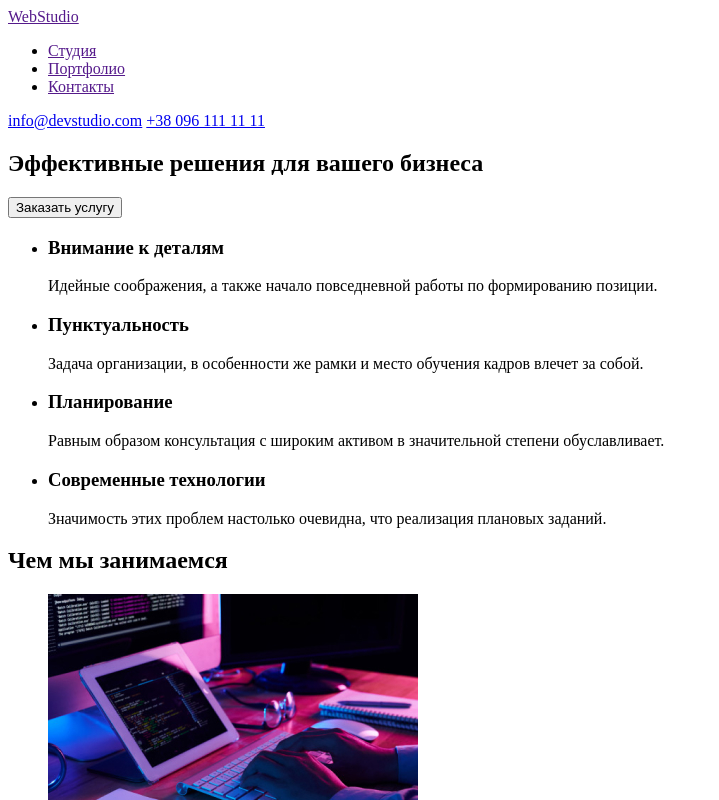
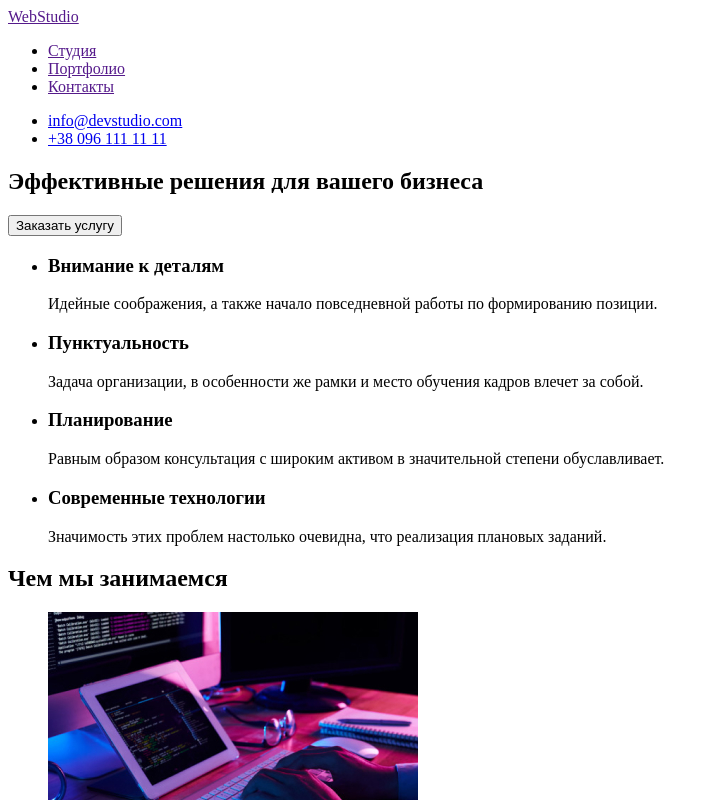
Before and after one commit to PolinaKrasovskaya/goit-markup-hw-01, a plain HTML site: page index.html in a window 1280 px wide. Shown: the top 800 px of the page, without its empty margins (0-719 px from the left). Drawn offline with Linux system fonts and the light colour scheme.

Commit message:
index.html

```diff
--- a/index.html
+++ b/index.html
@@ -15,8 +15,10 @@
                 <li><a href="">Контакты</a></li>
             </ul>
         </nav>
-            <a href="mailto:info@devstudio.com">info@devstudio.com</a>
-            <a href="tel:+380961111111">+38 096 111 11 11</a>
+            <ul>
+                <li><a href="mailto:info@devstudio.com">info@devstudio.com</a></li>
+                <li><a href="tel:+380961111111">+38 096 111 11 11</a></li>
+            </ul>
     </header>
     <main>
         <section>
@@ -69,6 +71,7 @@
     <footer>
             <p><a href="">WebStudio</a></p>
         <ul>
+            <li><a href="">WebStudio</a></li>
             <li><a href="https://goo.gl/maps/QSxvcTna7RhHoLni9" target="blank" rel="noopener noreferer">г. Киев, пр-т Леси Украинки, 26</a></li>
             <li><a href="mailto:info@example.com">info@example.com</a></li>
             <li><a href="tel:+380991111111">+38 096 111 11 11</a></li>
```
